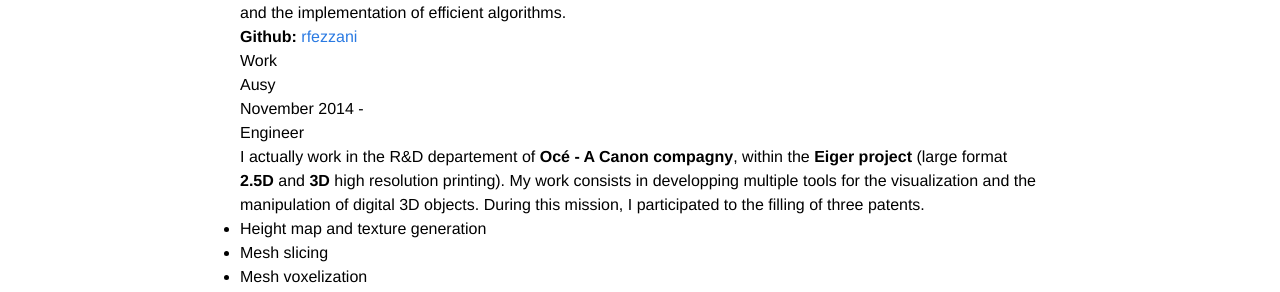
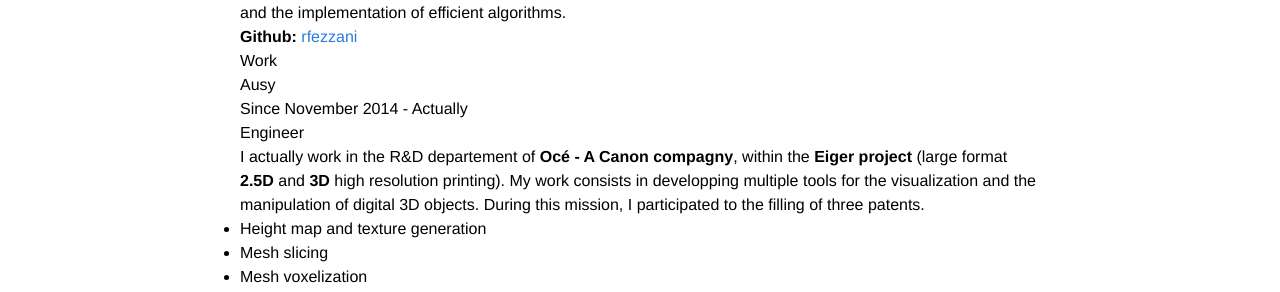
Before and after one commit to rfezzani/rfezzani.github.io, a Jekyll site: the page built from index.html, in a window 1280 px wide and 900 px high. Shown: the part 211-503 px from the top of the window. Built offline with Jekyll 4.4.1, drawn with Linux system fonts in a browser that asks for light colours.

Commit message:
Update en.json

```diff
--- a/_data/locales/en.json
+++ b/_data/locales/en.json
@@ -23,5 +23,7 @@
 	"october": "October",
 	"november": "November",
 	"december": "December",
-	"present": "Present"
+	"present": "Present",
+	"since": "Since",
+	"actually": "Actually"
 }
```
